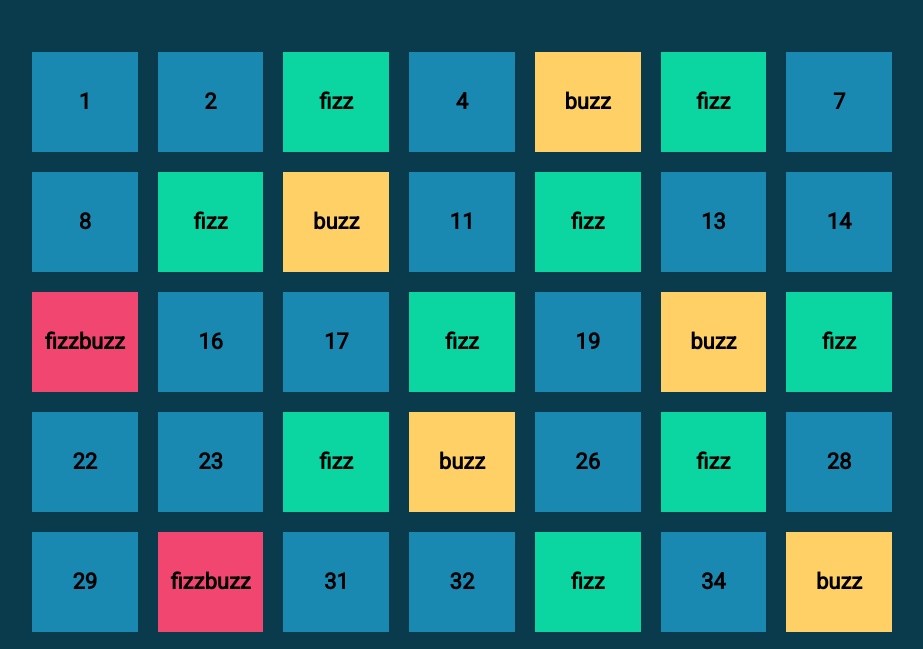
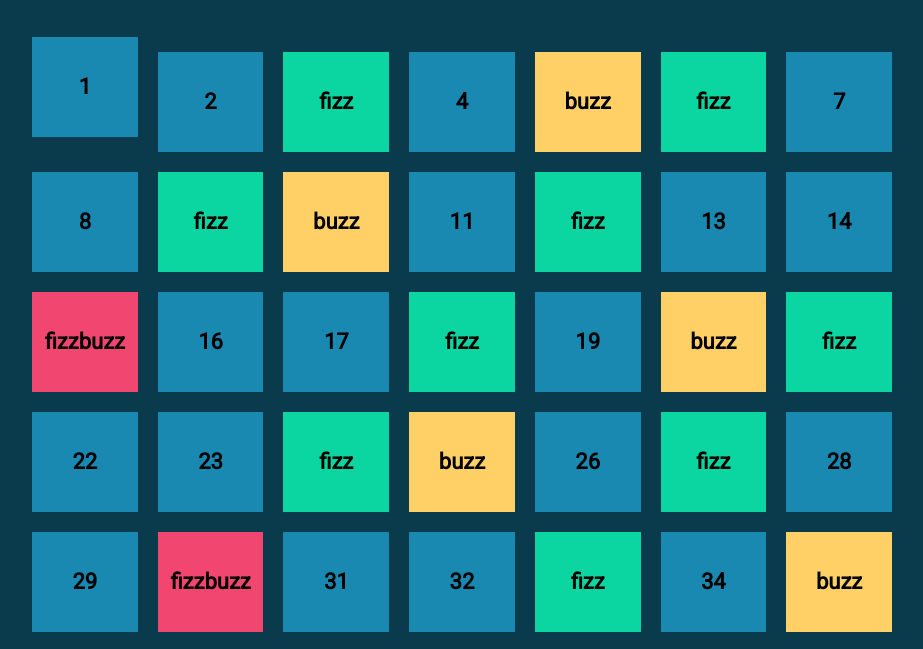
Before and after one commit to albertofanini-prog/js-fizzbuzzdom, a plain HTML site: page index.html in a window 1280 px wide. In both pictures the pointer is over the element 262 px from the left and 200 px from the top of the page. Shown: the part 99-748 px from the top of the page, without its empty margins (178-1101 px from the left). Drawn offline with Linux system fonts and the light colour scheme.

Commit message:
7th Commit - Hover

```diff
--- a/style.css
+++ b/style.css
@@ -25,7 +25,6 @@ body{
     font-size: 52px;
 }
 
-
 .box{
     display: flex;
     align-items: center;
@@ -33,6 +32,10 @@ body{
     width: calc((100% - 120px) / 7 );
     height: 100px;
     font-weight: 700;
+}
+
+.box:hover{
+    transform: translateY(-15px);
 }
 
 .container > *{
```
